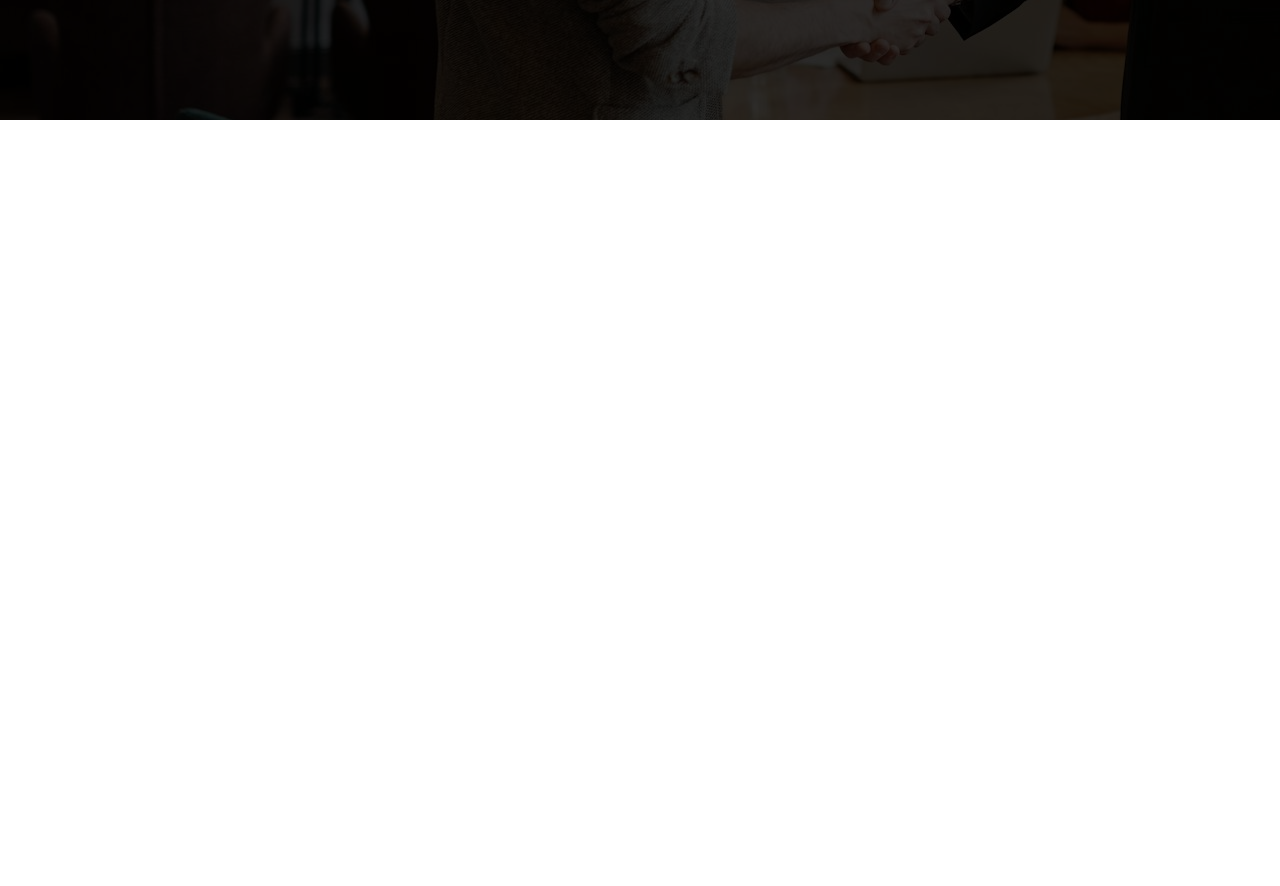
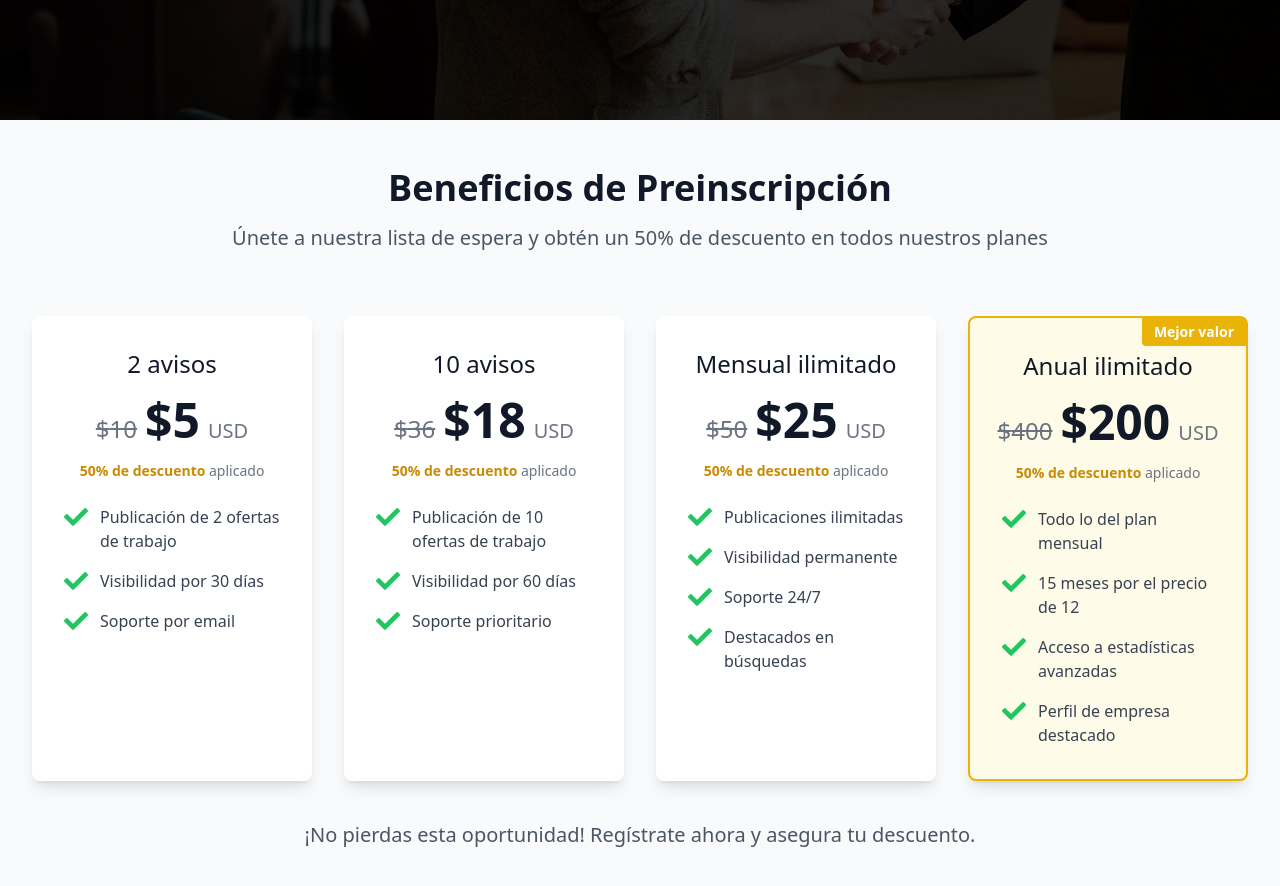
Before and after one commit to GlobalWorkHome/web-GlobalWorkHome, a Next.js app: page / in a window 1280 px wide. Shown: the part 680-1566 px from the top of the page. Before the commit the page ends 800 px from the top, so only its background shows below. Built offline with nearby package versions, Linux system fonts and the light colour scheme.

Commit message:
agregando paquetes o beneficios

```diff
--- a/package.json
+++ b/package.json
@@ -16,6 +16,7 @@
     "react": "^18",
     "react-dom": "^18",
     "react-hook-form": "^7.53.0",
+    "react-icons": "^5.3.0",
     "resend": "^4.0.0"
   },
   "devDependencies": {
--- a/src/app/page.jsx
+++ b/src/app/page.jsx
@@ -1,3 +1,4 @@
+import PreSubscriptionBenefits from '@/components/PreSubscriptionBenefits'
 import { WaitListForm } from "@/components/WaitListForm";
 import Image from "next/image";
 
@@ -25,13 +26,10 @@ export default function Home() {
                     </div>
                 </div>
                 </div>
-
             </header>
-            {/* <main>
-                <section className="bg-black">
-
-                </section>
-            </main> */}
+            <section>
+                <PreSubscriptionBenefits />
+            </section>
         </>
     );
 }
--- /dev/null
+++ b/src/components/PreSubscriptionBenefits.jsx
@@ -0,0 +1,79 @@
+import { FaCheck } from 'react-icons/fa'
+
+const plans = [
+  {
+    name: '2 avisos',
+    price: 10,
+    features: ['Publicación de 2 ofertas de trabajo', 'Visibilidad por 30 días', 'Soporte por email'],
+  },
+  {
+    name: '10 avisos',
+    price: 36,
+    features: ['Publicación de 10 ofertas de trabajo', 'Visibilidad por 60 días', 'Soporte prioritario'],
+  },
+  {
+    name: 'Mensual ilimitado',
+    price: 50,
+    features: ['Publicaciones ilimitadas', 'Visibilidad permanente', 'Soporte 24/7', 'Destacados en búsquedas'],
+  },
+  {
+    name: 'Anual ilimitado',
+    price: 400,
+    isSpecial: true,
+    features: ['Todo lo del plan mensual', '15 meses por el precio de 12', 'Acceso a estadísticas avanzadas', 'Perfil de empresa destacado'],
+  },
+]
+
+export default function PreSubscriptionBenefits() {
+  return (
+    <div className="py-12 bg-gray-50">
+      <div className="max-w-7xl mx-auto px-4 sm:px-6 lg:px-8">
+        <div className="text-center">
+          <h2 className="text-3xl font-extrabold text-gray-900 sm:text-4xl">
+            Beneficios de Preinscripción
+          </h2>
+          <p className="mt-4 text-xl text-gray-600">
+            Únete a nuestra lista de espera y obtén un 50% de descuento en todos nuestros planes
+          </p>
+        </div>
+
+        <div className="mt-16 grid grid-cols-1 gap-y-12 lg:grid-cols-4 lg:gap-x-8">
+          {plans.map((plan) => (
+            <div key={plan.name} className={`relative ${plan.isSpecial ? 'bg-yellow-50 border-2 border-yellow-500' : 'bg-white'} rounded-lg shadow-lg p-8`}>
+              {plan.isSpecial && (
+                <span className="absolute top-0 right-0 px-3 py-1 bg-yellow-500 text-white text-sm font-semibold rounded-bl">
+                  Mejor valor
+                </span>
+              )}
+              <div className="text-center">
+                <h3 className="text-2xl font-medium text-gray-900">{plan.name}</h3>
+                <div className="mt-4 flex items-baseline justify-center space-x-2">
+                  <span className="text-2xl font-medium text-gray-500 line-through">${plan.price}</span>
+                  <span className="text-5xl font-extrabold text-gray-900">${plan.price / 2}</span>
+                  <span className="ml-1 text-xl font-medium text-gray-500">USD</span>
+                </div>
+                <p className="mt-4 text-sm text-gray-500">
+                  <span className="font-bold text-yellow-600">50% de descuento</span> aplicado
+                </p>
+              </div>
+              <ul className="mt-6 space-y-4">
+                {plan.features.map((feature) => (
+                  <li key={feature} className="flex">
+                    <FaCheck className="flex-shrink-0 w-6 h-6 text-green-500" />
+                    <span className="ml-3 text-base text-gray-700">{feature}</span>
+                  </li>
+                ))}
+              </ul>
+            </div>
+          ))}
+        </div>
+
+        <div className="mt-10 text-center">
+          <p className="text-xl text-gray-600">
+            ¡No pierdas esta oportunidad! Regístrate ahora y asegura tu descuento.
+          </p>
+        </div>
+      </div>
+    </div>
+  )
+}
```
Also changed, not shown: 1 other file (tests, documents, lock files or other folders).
